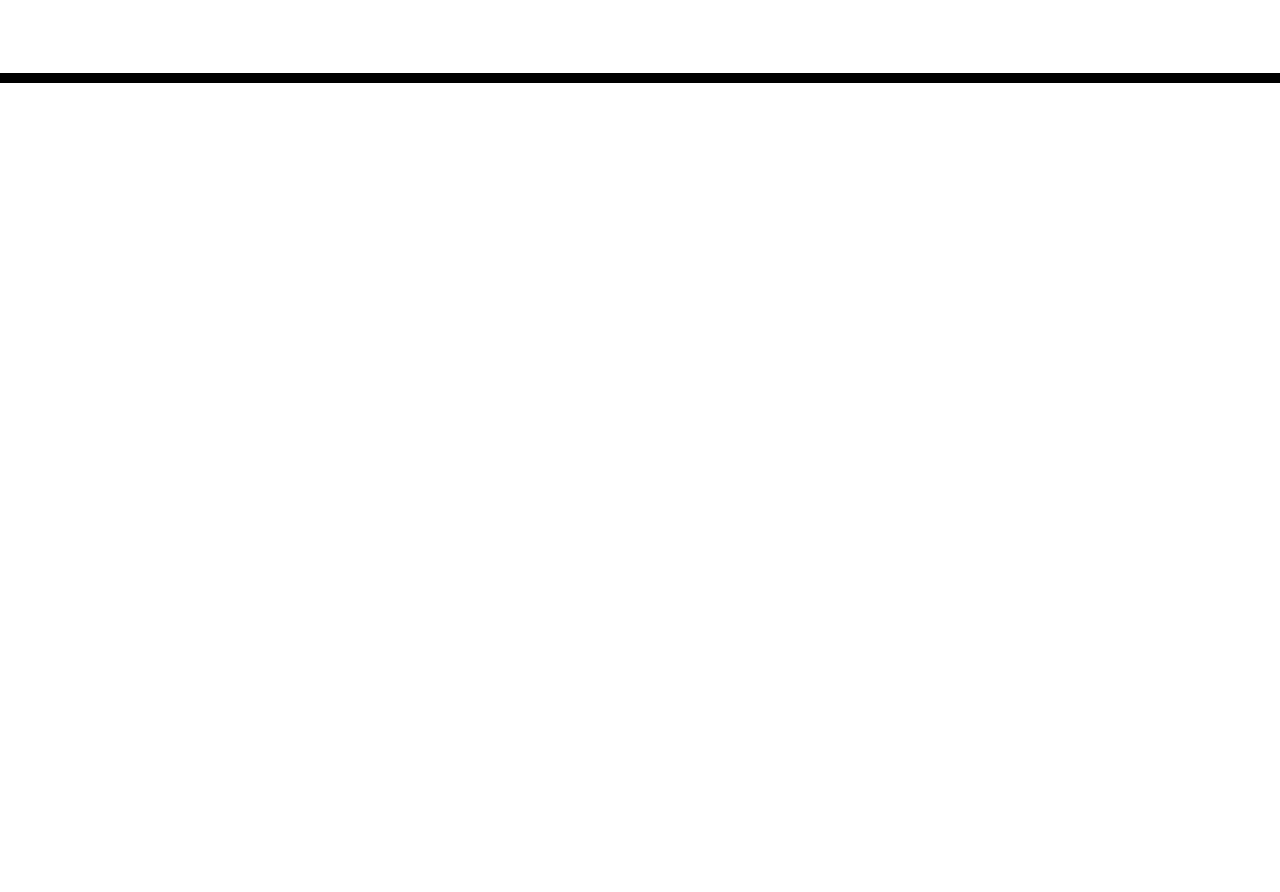
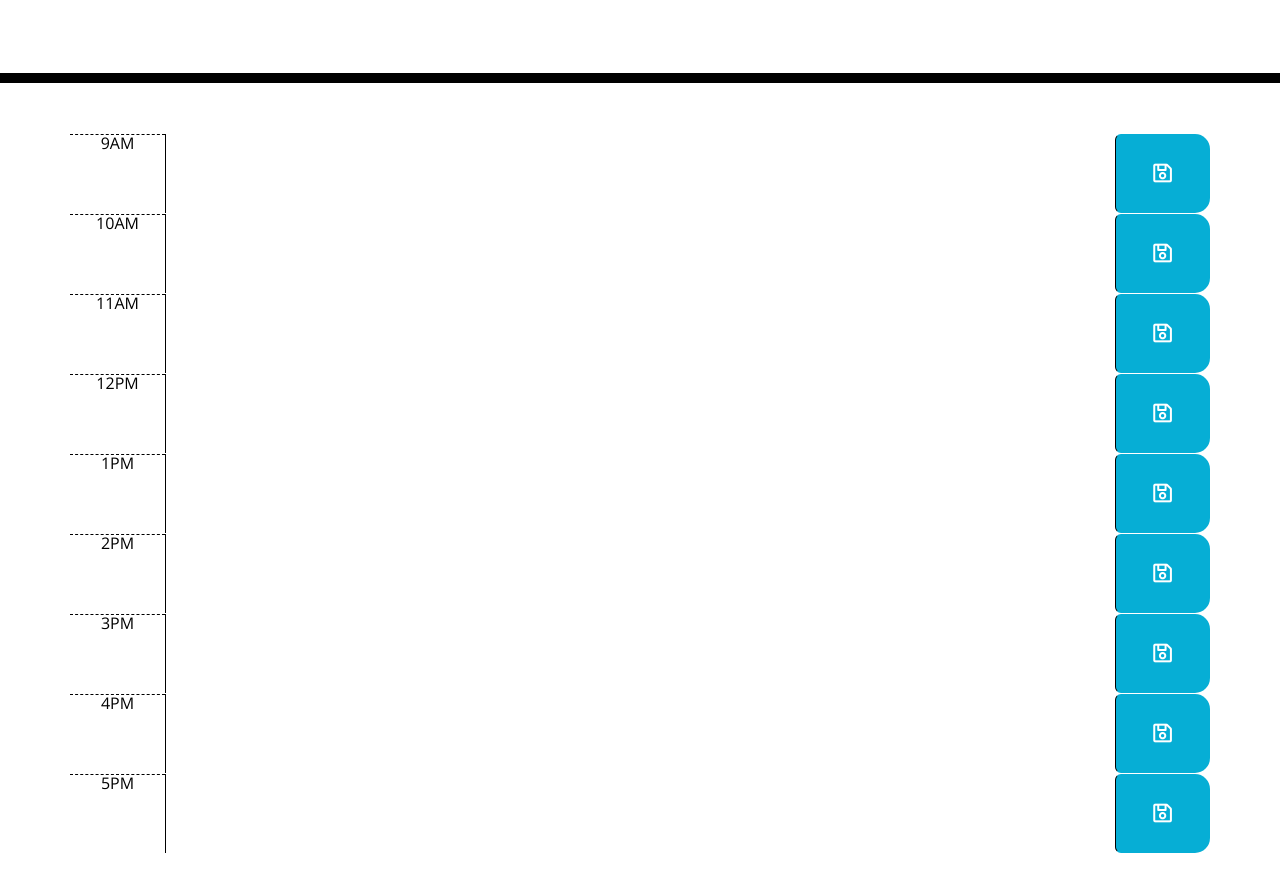
Before and after one commit to alexwalland1997/DailyPlanner, a plain HTML site: page index.html in a window 1280 px wide. Shown: the part 168-1060 px from the top of the page. Before the commit the page ends 800 px from the top, so only its background shows below. Drawn offline with nearby package versions, Linux system fonts and the light colour scheme.

Commit message:
set up main table as well as add save buttons

```diff
--- a/index.html
+++ b/index.html
@@ -32,6 +32,51 @@
     </header>
     <div class="container">
       <!-- Timeblocks go here -->
+      <div id="hour-9" class="row time-block">
+        <div class="col-md-1 hour"> 9AM </div>
+        <textarea class="col-md-10 description"></textarea>
+        <button class="btn saveBtn col-md-1"><span class="far fa-save fa-lg"></span></button>
+      </div>
+      <div id="hour-10" class="row time-block">
+        <div class="col-md-1 hour"> 10AM </div>
+        <textarea class="col-md-10 description"></textarea>
+        <button class="btn saveBtn col-md-1"><span class="far fa-save fa-lg"></span></button>
+      </div>
+      <div id="hour-11" class="row time-block">
+        <div class="col-md-1 hour"> 11AM </div>
+        <textarea class="col-md-10 description"></textarea>
+        <button class="btn saveBtn col-md-1"><span class="far fa-save fa-lg"></span></button>
+      </div>
+      <div id="hour-12" class="row time-block">
+        <div class="col-md-1 hour"> 12PM </div>
+        <textarea class="col-md-10 description"></textarea>
+        <button class="btn saveBtn col-md-1"><span class="far fa-save fa-lg"></span></button>
+      </div>
+      <div id="hour-13" class="row time-block">
+        <div class="col-md-1 hour"> 1PM </div>
+        <textarea class="col-md-10 description"></textarea>
+        <button class="btn saveBtn col-md-1"><span class="far fa-save fa-lg"></span></button>
+      </div>
+      <div id="hour-14" class="row time-block">
+        <div class="col-md-1 hour"> 2PM </div>
+        <textarea class="col-md-10 description"></textarea>
+        <button class="btn saveBtn col-md-1"><span class="far fa-save fa-lg"></span></button>
+      </div>
+      <div id="hour-15" class="row time-block">
+        <div class="col-md-1 hour"> 3PM </div>
+        <textarea class="col-md-10 description"></textarea>
+        <button class="btn saveBtn col-md-1"><span class="far fa-save fa-lg"></span></button>
+      </div>
+      <div id="hour-16" class="row time-block">
+        <div class="col-md-1 hour"> 4PM </div>
+        <textarea class="col-md-10 description"></textarea>
+        <button class="btn saveBtn col-md-1"><span class="far fa-save fa-lg"></span></button>
+      </div>
+      <div id="hour-17" class="row time-block">
+        <div class="col-md-1 hour"> 5PM </div>
+        <textarea class="col-md-10 description"></textarea>
+        <button class="btn saveBtn col-md-1"><span class="far fa-save fa-lg"></span></button>
+      </div>
     </div>
 
     <script src="https://cdnjs.cloudflare.com/ajax/libs/jquery/3.2.1/jquery.min.js"></script>
--- a/style.css
+++ b/style.css
@@ -24,6 +24,11 @@ header {
 
 .description {
   white-space: pre-wrap;
+}
+
+.container {
+  padding-top: 50px;
+  padding-bottom: 50px;
 }
 
 .time-block {
```
